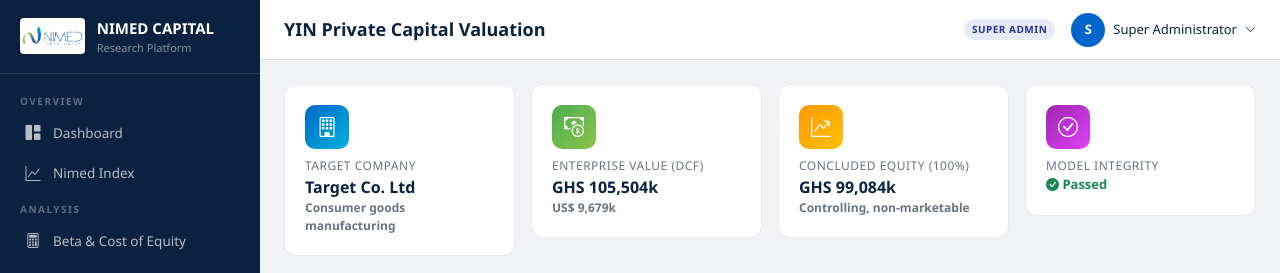
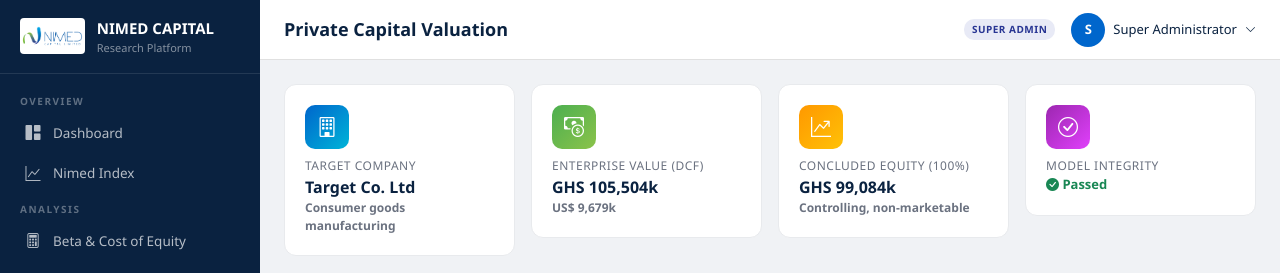
Before and after one commit to KofiBusia/nimed-research, a Flask app: page /yin in a window 1280 px wide. Shown: the top 273 px of the page. Run offline with Flask 3, Linux system fonts and the light colour scheme; a user stored in the database is signed in; some libraries are stand-ins or nearby versions.

Commit message:
Remove YIN branding, rename to Private Capital Valuation
Co-Authored-By: Claude Opus 4.6 <noreply@anthropic.com>

```diff
--- a/templates/settings.html
+++ b/templates/settings.html
@@ -57,7 +57,7 @@
 </div>
 </div>
 
-<!-- YIN Private Capital Tab -->
+<!-- Private Capital Tab -->
 <div class="tab-pane fade" id="yin-tab">
 <div class="row g-3 mb-4">
     <div class="col-lg-6">
--- a/templates/yin_dashboard.html
+++ b/templates/yin_dashboard.html
@@ -1,6 +1,6 @@
 {% extends "base.html" %}
-{% block title %}YIN Private Capital Valuation{% endblock %}
-{% block page_title %}YIN Private Capital Valuation{% endblock %}
+{% block title %}Private Capital Valuation{% endblock %}
+{% block page_title %}Private Capital Valuation{% endblock %}
 
 {% block content %}
 {% set db = data.dashboard %}
```
